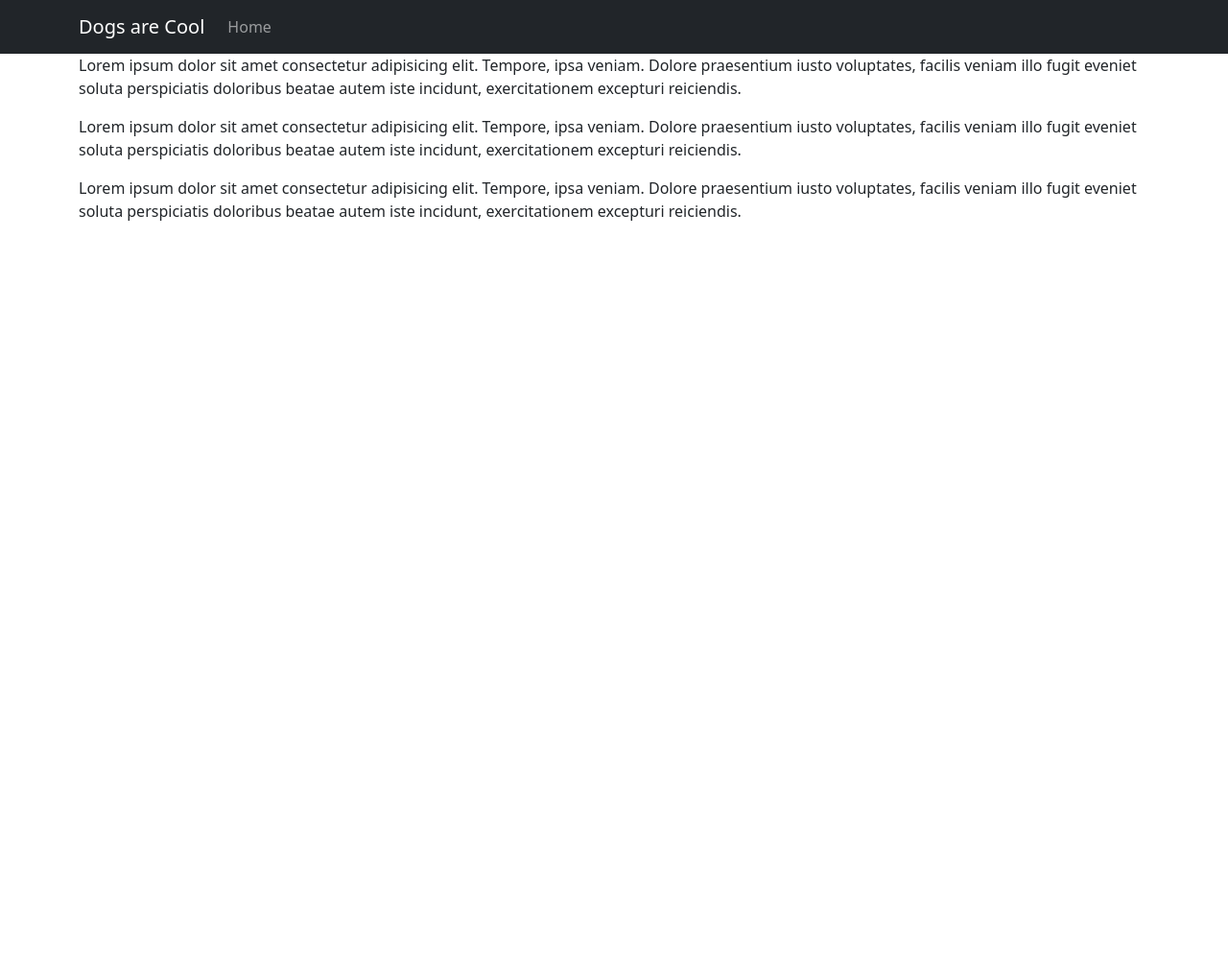
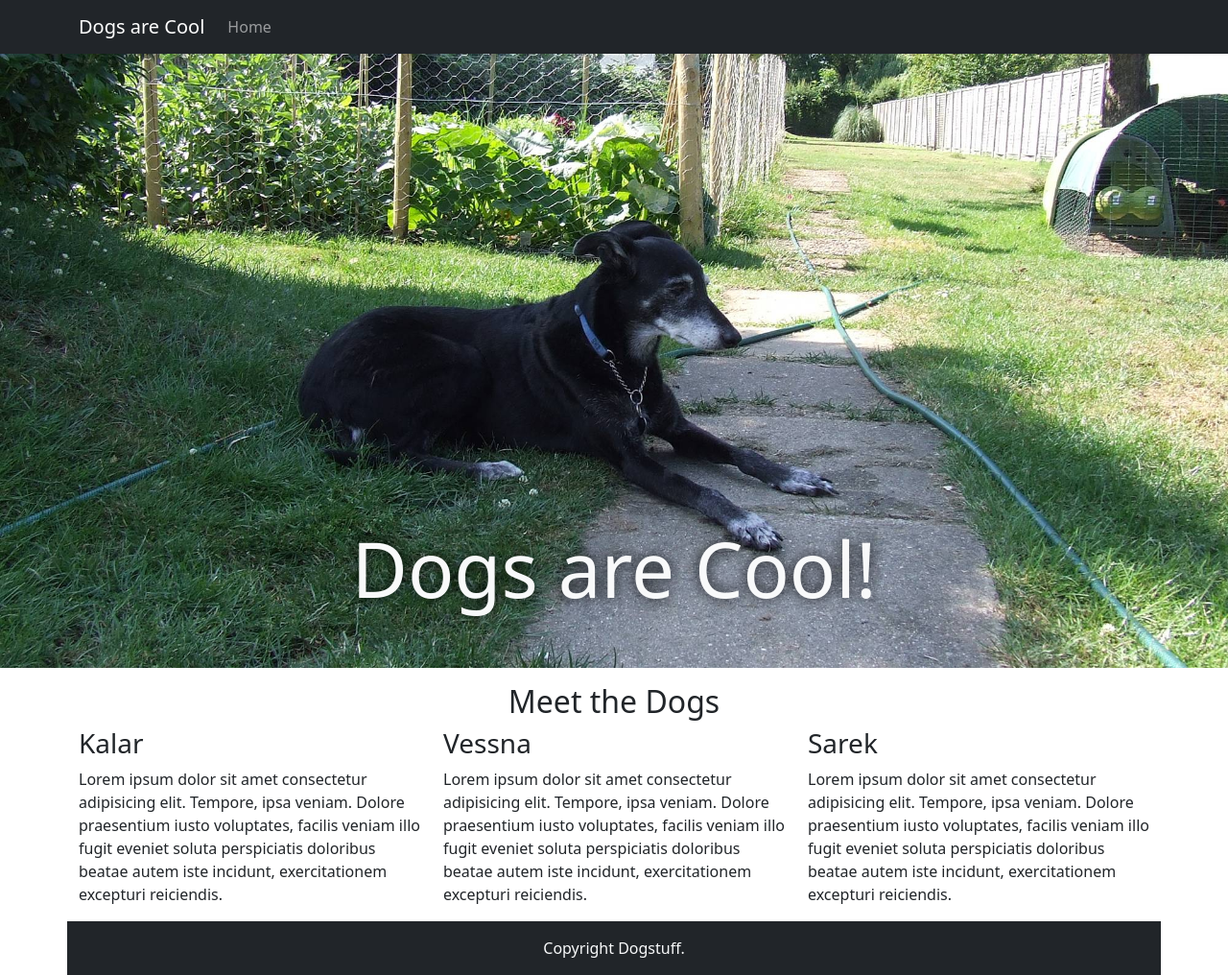
Before and after one commit to Seakibble/mtm6201-final, a plain HTML site: page index.html in a window 1280 px wide. Shown: the whole page at 96% size. Before the commit the page ends 800 px from the top, so only its background shows below. Drawn offline with nearby package versions, Linux system fonts and the light colour scheme.

Commit message:
Added footer, banner, content, images.

```diff
--- /dev/null
+++ b/css/main.css
@@ -0,0 +1,9 @@
+.banner-heading {
+    text-shadow: 0 0 15px black;
+}
+
+@media screen and (max-width: 700px) {
+    .display-1 {
+        font-size: 1.5625rem;
+    }
+}
--- a/index.html
+++ b/index.html
@@ -4,7 +4,11 @@
     <meta charset="utf-8">
     <meta name="viewport" content="width=device-width, initial-scale=1">
     <title>Bootstrap demo</title>
+
     <link href="https://cdn.jsdelivr.net/npm/bootstrap@5.3.3/dist/css/bootstrap.min.css" rel="stylesheet" integrity="sha384-QWTKZyjpPEjISv5WaRU9OFeRpok6YctnYmDr5pNlyT2bRjXh0JMhjY6hW+ALEwIH" crossorigin="anonymous">
+
+    <link rel="stylesheet" href="css/main.css">
+
   </head>
   <body>
 
@@ -30,22 +34,44 @@
         </div>
       </nav>
 
-      <div>
-
+      <div class="position-relative">
+        <picture>
+          <source srcset="images/vessna-500x500.JPG"
+                  media="(max-width: 500px)">
+          <source srcset="images/vessna-1000x400.JPG"
+                  media="(max-width: 999px)">
+          <source srcset="images/vessna-2000x1000.JPG"
+                  media="(min-width: 1000px)">
+          <img src="images/vessna-1000x400.JPG" alt="" class="img-fluid">
+        </picture>
+        <h1 class="banner-heading text-center display-1 text-light position-absolute bottom-0 start-50 translate-middle-x pb-5">Dogs are Cool!</h1>
       </div>
     </header>
 
     <main>
       <section>
-        <div class="container-md">
-          <p>Lorem ipsum dolor sit amet consectetur adipisicing elit. Tempore, ipsa veniam. Dolore praesentium iusto voluptates, facilis veniam illo fugit eveniet soluta perspiciatis doloribus beatae autem iste incidunt, exercitationem excepturi reiciendis.</p>
-          <p>Lorem ipsum dolor sit amet consectetur adipisicing elit. Tempore, ipsa veniam. Dolore praesentium iusto voluptates, facilis veniam illo fugit eveniet soluta perspiciatis doloribus beatae autem iste incidunt, exercitationem excepturi reiciendis.</p>
-          <p>Lorem ipsum dolor sit amet consectetur adipisicing elit. Tempore, ipsa veniam. Dolore praesentium iusto voluptates, facilis veniam illo fugit eveniet soluta perspiciatis doloribus beatae autem iste incidunt, exercitationem excepturi reiciendis.</p>
+        <div class="container-md pt-3">
+          <h2 class="text-center">Meet the Dogs</h2>
+          <div class="row">
+            <div class="col-xl-4 col-md-6">
+              <h3>Kalar</h3>
+              <p>Lorem ipsum dolor sit amet consectetur adipisicing elit. Tempore, ipsa veniam. Dolore praesentium iusto voluptates, facilis veniam illo fugit eveniet soluta perspiciatis doloribus beatae autem iste incidunt, exercitationem excepturi reiciendis.</p>
+            </div>
+            <div class="col-xl-4 col-md-6">
+              <h3>Vessna</h3>
+              <p>Lorem ipsum dolor sit amet consectetur adipisicing elit. Tempore, ipsa veniam. Dolore praesentium iusto voluptates, facilis veniam illo fugit eveniet soluta perspiciatis doloribus beatae autem iste incidunt, exercitationem excepturi reiciendis.</p>
+            </div>
+            <div class="col-xl-4 col-md-12">
+              <h3>Sarek</h3>
+              <p>Lorem ipsum dolor sit amet consectetur adipisicing elit. Tempore, ipsa veniam. Dolore praesentium iusto voluptates, facilis veniam illo fugit eveniet soluta perspiciatis doloribus beatae autem iste incidunt, exercitationem excepturi reiciendis.</p>
+            </div>
+          </div>
         </div>
       </section>
     </main>
 
-    <footer>
+    <footer class=" container-md bg-dark text-light p-3 text-center">
+      <div>Copyright Dogstuff.</div>
     </footer>
 
     <script src="https://cdn.jsdelivr.net/npm/bootstrap@5.3.3/dist/js/bootstrap.bundle.min.js" integrity="sha384-YvpcrYf0tY3lHB60NNkmXc5s9fDVZLESaAA55NDzOxhy9GkcIdslK1eN7N6jIeHz" crossorigin="anonymous"></script>
```
Also changed, not shown: images/vessna-1000x400.JPG (added), images/vessna-2000x1000.JPG (added), images/vessna-500x500.JPG (added).
